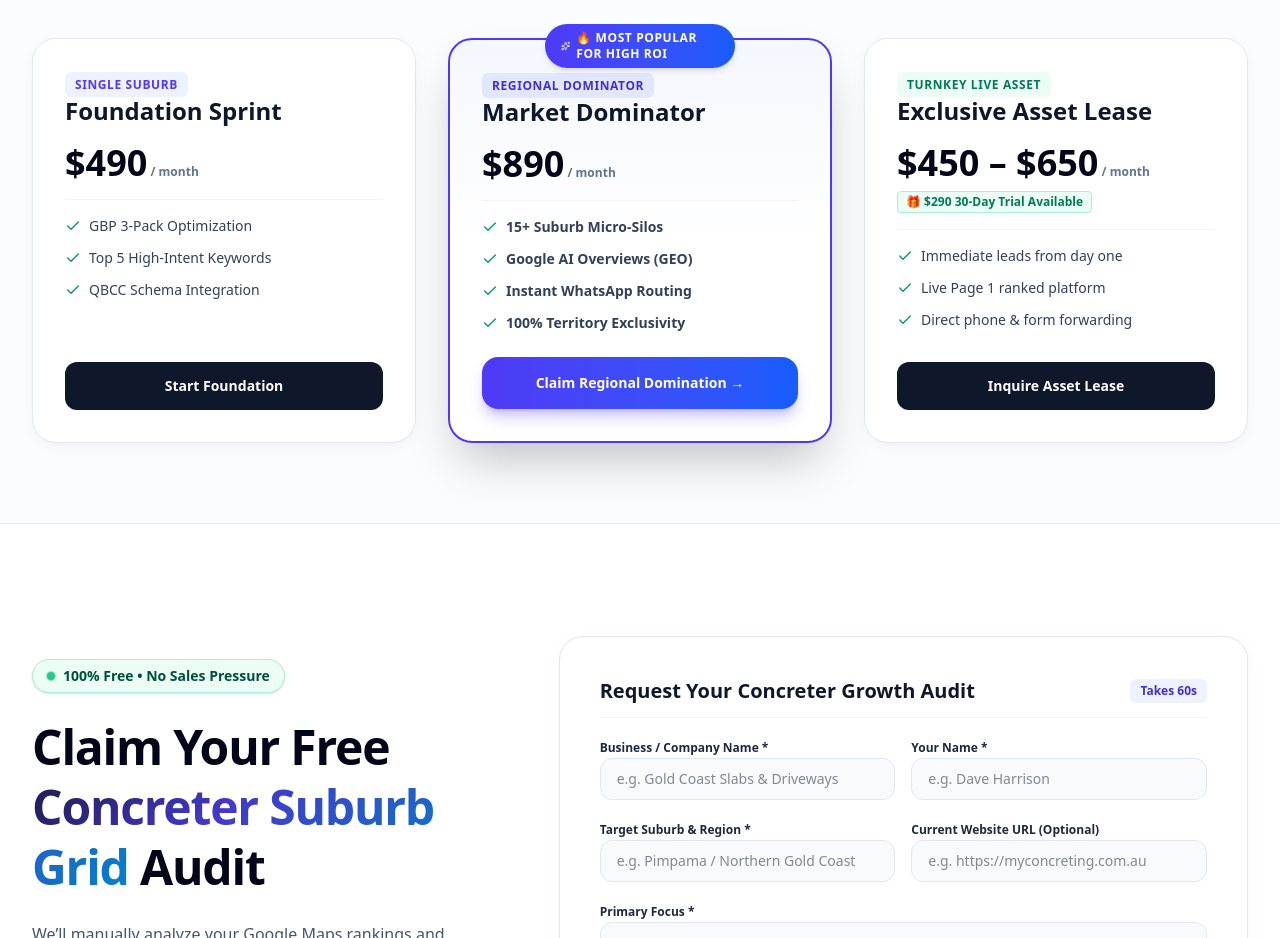
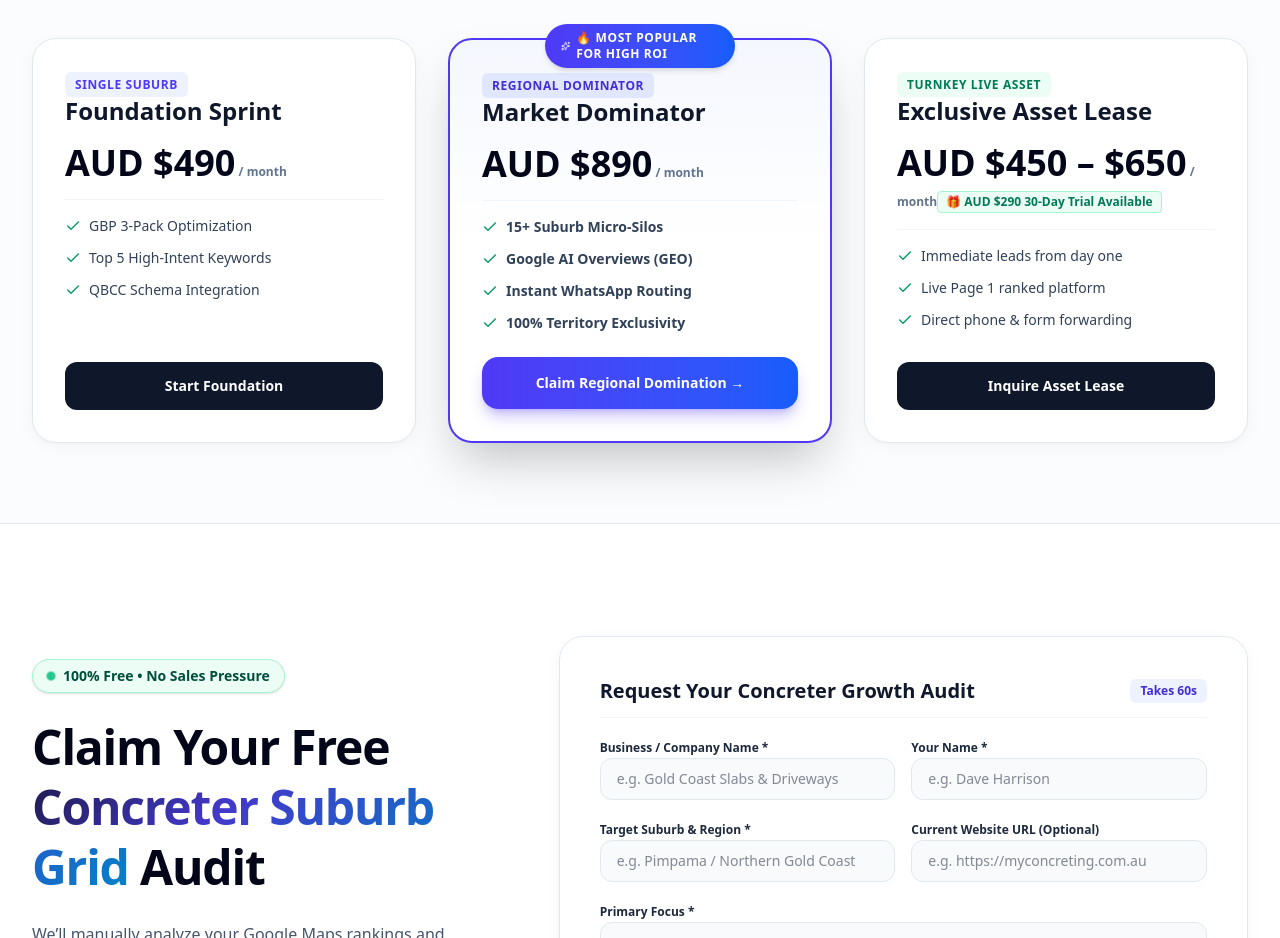
Before and after one commit to liveetcstream-beep/VORTIC-GROWTH, a Next.js app: page /concreters-seo in a window 1280 px wide. Shown: the part 3080-4018 px from the top of the page. Built offline with nearby package versions, Linux system fonts and the light colour scheme.

Commit message:
feat: explicitly format all pricing, packages, sliders, and revenue estimates in Australian Dollars (AUD) across all pages and calculators

```diff
--- a/src/app/concreters-seo/page.tsx
+++ b/src/app/concreters-seo/page.tsx
@@ -560,7 +560,7 @@ export default function ConcretersSeoPage() {
                 </span>
                 <h3 className="text-2xl font-black text-slate-900">Foundation Sprint</h3>
                 <div className="pb-4 border-b border-slate-100">
-                  <span className="text-4xl font-black text-slate-950">$490</span>
+                  <span className="text-4xl font-black text-slate-950">AUD $490</span>
                   <span className="text-xs font-semibold text-slate-500"> / month</span>
                 </div>
                 <ul className="space-y-3 text-xs sm:text-sm text-slate-700">
@@ -586,7 +586,7 @@ export default function ConcretersSeoPage() {
                 </span>
                 <h3 className="text-2xl font-black text-slate-900">Market Dominator</h3>
                 <div className="pb-4 border-b border-slate-100">
-                  <span className="text-4xl font-black text-slate-950">$890</span>
+                  <span className="text-4xl font-black text-slate-950">AUD $890</span>
                   <span className="text-xs font-semibold text-slate-500"> / month</span>
                 </div>
                 <ul className="space-y-3 text-xs sm:text-sm text-slate-700">
@@ -609,10 +609,10 @@ export default function ConcretersSeoPage() {
                 </span>
                 <h3 className="text-2xl font-black text-slate-900">Exclusive Asset Lease</h3>
                 <div className="pb-4 border-b border-slate-100">
-                  <span className="text-4xl font-black text-slate-950">$450 – $650</span>
+                  <span className="text-4xl font-black text-slate-950">AUD $450 – $650</span>
                   <span className="text-xs font-semibold text-slate-500"> / month</span>
                   <div className="text-xs font-bold text-emerald-700 bg-emerald-50 px-2 py-0.5 rounded mt-2 inline-block border border-emerald-200">
-                    🎁 $290 30-Day Trial Available
+                    🎁 AUD $290 30-Day Trial Available
                   </div>
                 </div>
                 <ul className="space-y-3 text-xs sm:text-sm text-slate-700">
--- a/src/components/HeroSection.tsx
+++ b/src/components/HeroSection.tsx
@@ -28,10 +28,10 @@ export default function HeroSection() {
       niche: "Dental Clinic • Cosmetic & Orthodontics",
       rating: "5.0",
       reviews: "86 verified patient reviews",
-      leadStat: "38+ High-Value Bookings / Mo",
-      avgValue: "$4,500 – $22,000+ per Patient",
+      leadStat: "38+ Patient Bookings / Mo",
+      avgValue: "AUD $2,500 – $6,500+",
       growthStat: "+410%",
-      growthLabel: "Implant Patient Growth",
+      growthLabel: "Patient Acquisition Growth",
     },
     trade: {
       query: "concreters pimpama gold coast",
@@ -40,7 +40,7 @@ export default function HeroSection() {
       rating: "5.0",
       reviews: "48 verified reviews",
       leadStat: "45+ Inbound Quote Calls / Mo",
-      avgValue: "$40K+ Commercial Slabs",
+      avgValue: "AUD $4,500 – $15,000+",
       growthStat: "+340%",
       growthLabel: "Inbound Phone Call Growth",
     },
@@ -51,7 +51,7 @@ export default function HeroSection() {
       rating: "4.9",
       reviews: "64 client testimonials",
       leadStat: "22+ Retainer Inquiries / Mo",
-      avgValue: "$15,000+ Average Retainer",
+      avgValue: "AUD $3,500 – $8,000+",
       growthStat: "+280%",
       growthLabel: "Case Intake Acceleration",
     },
--- a/src/components/IndustriesSection.tsx
+++ b/src/components/IndustriesSection.tsx
@@ -17,7 +17,7 @@ export default function IndustriesSection() {
       subtitle: "Consistent Patient Acquisition",
       description:
         "Dominate local Google Maps searches for key treatments like Dental Implants, Invisalign, Cosmetic Veneers, Orthodontics, and General Care. Turn nearby local searchers into booked patients.",
-      avgValue: "$1,500 – $6,500+",
+      avgValue: "AUD $1,500 – $6,500+",
       keyQueries: ["dental implants gold coast", "invisalign dentist near me", "cosmetic dentistry [suburb]"],
       badge: "Healthcare & Dental",
       badgeColor: "bg-blue-50 text-blue-700 border-blue-200",
@@ -29,7 +29,7 @@ export default function IndustriesSection() {
       subtitle: "Residential & Commercial Inquiries",
       description:
         "Rank across 15+ surrounding suburbs for quality home builds, architectural concrete driveways, house slabs, and site packages without competing on price.",
-      avgValue: "$3,500 – $15,000+",
+      avgValue: "AUD $3,500 – $15,000+",
       keyQueries: ["architectural concrete [suburb]", "commercial slabs near me", "driveway resurfacing"],
       badge: "Builders & Tradies",
       badgeColor: "bg-indigo-50 text-indigo-700 border-indigo-200",
@@ -41,7 +41,7 @@ export default function IndustriesSection() {
       subtitle: "Qualified Retainer Inquiries",
       description:
         "Capture local clients actively searching for personal injury attorneys, family law specialists, commercial conveyancing, and estate planners in your service region.",
-      avgValue: "$2,500 – $8,000+",
+      avgValue: "AUD $2,500 – $8,000+",
       keyQueries: ["personal injury lawyer [city]", "commercial conveyancing near me", "family law solicitor"],
       badge: "Legal & Professional",
       badgeColor: "bg-slate-100 text-slate-800 border-slate-200",
@@ -53,7 +53,7 @@ export default function IndustriesSection() {
       subtitle: "Local Residential Installations",
       description:
         "Outrank lead brokers and claim prime Google Maps 3-Pack spots for full roof restorations, solar installations, storm damage repairs, and guttering.",
-      avgValue: "$4,500 – $12,000+",
+      avgValue: "AUD $4,500 – $12,000+",
       keyQueries: ["roof restoration [suburb]", "solar installation near me", "emergency roof repair"],
       badge: "Energy & Roofing",
       badgeColor: "bg-amber-50 text-amber-700 border-amber-200",
@@ -65,7 +65,7 @@ export default function IndustriesSection() {
       subtitle: "Ducted & Split System Installations",
       description:
         "Generate a continuous stream of ducted air conditioning installations and maintenance contracts before seasonal demand peaks.",
-      avgValue: "$3,500 – $9,000+",
+      avgValue: "AUD $3,500 – $9,000+",
       keyQueries: ["ducted air conditioning [city]", "air conditioning install near me", "split system [suburb]"],
       badge: "HVAC & Electrical",
       badgeColor: "bg-rose-50 text-rose-700 border-rose-200",
@@ -77,7 +77,7 @@ export default function IndustriesSection() {
       subtitle: "Specialized Pipe Relining & Drainage",
       description:
         "Position your business for substantial pipe relining projects, emergency commercial plumbing, and blocked drainage solutions across key suburbs.",
-      avgValue: "$2,500 – $8,500+",
+      avgValue: "AUD $2,500 – $8,500+",
       keyQueries: ["pipe relining [city]", "emergency plumber near me", "blocked drain specialist [suburb]"],
       badge: "Specialized Plumbing",
       badgeColor: "bg-emerald-50 text-emerald-700 border-emerald-200",
--- a/src/components/PricingPackages.tsx
+++ b/src/components/PricingPackages.tsx
@@ -6,8 +6,8 @@ export default function PricingPackages() {
     {
       name: "Foundation Sprint",
       tagline: "Core suburb Google Maps 3-Pack push for single-location businesses & tradies.",
-      price: "$490",
-      period: "per month",
+      price: "AUD $490",
+      period: "/ month",
       popular: false,
       features: [
         "Google Business Profile (GBP) 3-Pack Optimization",
@@ -24,8 +24,8 @@ export default function PricingPackages() {
     {
       name: "Market Dominator",
       tagline: "Full regional suburb cluster + Google AI Overview dominance.",
-      price: "$890",
-      period: "per month",
+      price: "AUD $890",
+      period: "/ month",
       popular: true,
       features: [
         "Everything in Foundation Sprint",
@@ -43,9 +43,9 @@ export default function PricingPackages() {
     {
       name: "Exclusive Asset Lease",
       tagline: "Turnkey live ranking lead asset (Rank & Rent) — immediate leads.",
-      price: "$450 – $650",
-      period: "per month",
-      trialNote: "30-Day Trial available at $290",
+      price: "AUD $450 – $650",
+      period: "/ month",
+      trialNote: "30-Day Trial available at AUD $290",
       popular: false,
       features: [
         "100% Exclusive ownership of all inbound phone calls & forms",
@@ -69,15 +69,15 @@ export default function PricingPackages() {
         <div className="text-center max-w-3xl mx-auto space-y-4 mb-16">
           <div className="inline-flex items-center gap-2 px-3.5 py-1.5 rounded-full bg-indigo-50 border border-indigo-200 text-xs sm:text-sm font-bold text-indigo-900 shadow-sm">
             <ShieldCheck className="w-4 h-4 text-indigo-600" />
-            <span>Transparent Partnership Models</span>
+            <span>Transparent Partnership Models (AUD)</span>
           </div>
 
           <h2 className="text-3xl sm:text-4xl lg:text-5xl font-extrabold text-slate-950 tracking-tight">
-            Accessible Pricing. <span className="gradient-text">Genuine ROI.</span>
+            Accessible Pricing. <span className="gradient-text">Genuine ROI in AUD.</span>
           </h2>
 
           <p className="text-base sm:text-lg text-slate-600 font-normal leading-relaxed">
-            Choose the model that fits your budget. Lower costs than traditional bloated agencies, no locked-in 12-month retainers, and strict 1-client territory exclusivity.
+            All prices in Australian Dollars (AUD). No hidden currency conversion fees, no locked-in 12-month retainers, and strict 1-client territory exclusivity.
           </p>
         </div>
 
@@ -118,8 +118,8 @@ export default function PricingPackages() {
 
                 {/* Price Display */}
                 <div className="pb-4 border-b border-slate-100">
-                  <div className="flex items-baseline gap-1.5">
-                    <span className="text-4xl sm:text-5xl font-black text-slate-950 tracking-tight">
+                  <div className="flex items-baseline gap-1.5 flex-wrap">
+                    <span className="text-3xl sm:text-4xl font-black text-slate-950 tracking-tight">
                       {pkg.price}
                     </span>
                     <span className="text-xs font-semibold text-slate-500">{pkg.period}</span>
```
Also changed, not shown: src/components/RoiCalculator.tsx (+12 -13 lines).
